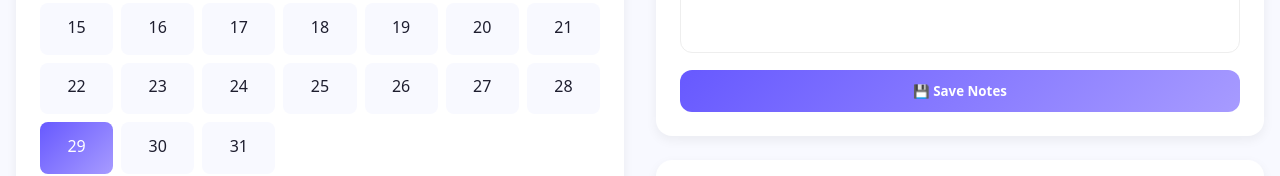
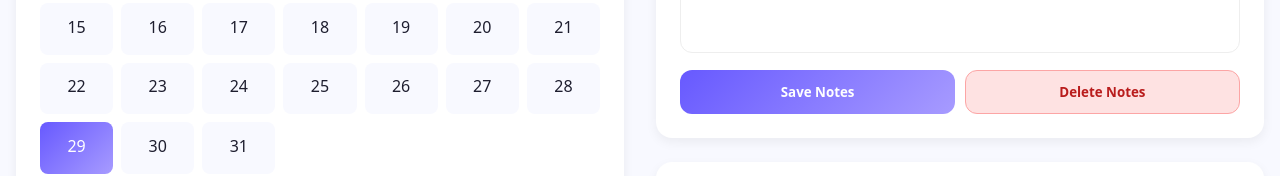
Before and after one commit to Shubh1619/meet-frontend, a React (Vite) app: page /dashboard in a window 1280 px wide. Shown: the part 380-556 px from the top of the page. Built offline with nearby package versions, Linux system fonts and the light colour scheme; no server answers; sample sign-in values are in the browser's storage.

Commit message:
add delete not btn and add turn for user p2p connection

```diff
--- a/src/pages/Dashboard.jsx
+++ b/src/pages/Dashboard.jsx
@@ -3,7 +3,7 @@ import { useNavigate } from "react-router-dom";
 import CalendarView from "../components/CalendarView";
 import MeetingCard from "../components/MeetingCard";
 import ActionButton from "../components/ActionButton";
-import { apiGet, apiPost } from "../api";
+import { apiDelete, apiGet, apiPost } from "../api";
 import { useDarkMode } from "../context/DarkModeContext";
 
 export default function Dashboard() {
@@ -112,6 +112,25 @@ export default function Dashboard() {
     } catch (err) {
       console.error("Note save failed", err);
       alert("Error saving note");
+    }
+  }
+
+  async function deleteNoteForSelectedDate() {
+    const confirmed = window.confirm(`Delete notes for ${selectedDate}?`);
+    if (!confirmed) return;
+
+    try {
+      await apiDelete(`/notes/delete-by-date?date=${selectedDate}`);
+      setNoteText("");
+      alert("Notes deleted!");
+
+      const [year, month] = selectedDate.split("-");
+      const monthStr = `${year}-${month}`;
+      const monthNotes = await apiGet(`/notes/month?month=${monthStr}`);
+      setNoteDates(monthNotes.dates || []);
+    } catch (err) {
+      console.error("Note delete failed", err);
+      alert("Error deleting note");
     }
   }
 
@@ -228,10 +247,17 @@ export default function Dashboard() {
                 }}
               />
 
+              <div
+                style={{
+                  marginTop: "0.8rem",
+                  display: "grid",
+                  gridTemplateColumns: "repeat(auto-fit, minmax(160px, 1fr))",
+                  gap: "0.6rem",
+                }}
+              >
                 <button
                   onClick={saveNote}
                   style={{
-                  marginTop: "0.8rem",
                     padding: "0.75rem",
                     width: "100%",
                     borderRadius: 12,
@@ -242,8 +268,25 @@ export default function Dashboard() {
                     cursor: "pointer",
                   }}
                 >
-                💾 Save Notes
+                  Save Notes
                 </button>
+
+                <button
+                  onClick={deleteNoteForSelectedDate}
+                  style={{
+                    padding: "0.75rem",
+                    width: "100%",
+                    borderRadius: 12,
+                    background: darkMode ? "#451a1a" : "#fee2e2",
+                    color: darkMode ? "#fecaca" : "#b91c1c",
+                    border: `1px solid ${darkMode ? "#7f1d1d" : "#fca5a5"}`,
+                    fontWeight: 600,
+                    cursor: "pointer",
+                  }}
+                >
+                  Delete Notes
+                </button>
+              </div>
             </div>
           </div>
 
--- a/src/pages/MeetingRoom.jsx
+++ b/src/pages/MeetingRoom.jsx
@@ -572,11 +572,21 @@ export default function MeetingRoom() {
 
   const createPeerConnection = useCallback((remoteId, remoteName, audioEnabled, videoEnabled) => {
     const pc = new RTCPeerConnection({
-      iceServers: [
-        { urls: "stun:stun.l.google.com:19302" },
-        { urls: "stun:stun1.l.google.com:19302" },
-      ],
-    });
+  iceServers: [
+    { urls: "stun:stun.l.google.com:19302" },
+
+    {
+      urls: "turn:openrelay.metered.ca:80",
+      username: "openrelayproject",
+      credential: "openrelayproject",
+    },
+    {
+      urls: "turn:openrelay.metered.ca:443",
+      username: "openrelayproject",
+      credential: "openrelayproject",
+    }
+  ],
+});
 
     pc.onconnectionstatechange = () => {
       console.log("Connection:", remoteId, pc.connectionState);
```
Lines whose indentation alone changed are shown as unchanged.
